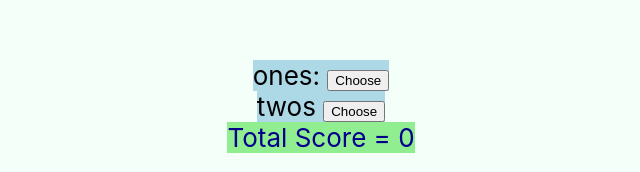
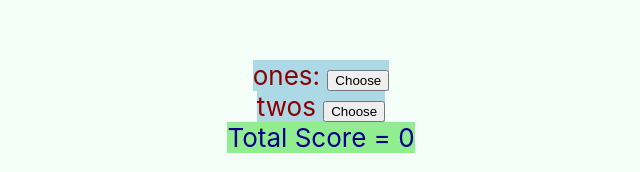
Before and after one commit to redSlug/yahtzee, a React (Create React App) app: page / in a window 1280 px wide. Shown: the part 497-669 px from the top of the page, without its empty margins (319-959 px from the left). Built offline with nearby package versions, Linux system fonts and the light colour scheme.

Commit message:
update score color

```diff
--- a/src/ScoreCard.css
+++ b/src/ScoreCard.css
@@ -10,7 +10,7 @@ font-weight: bold;
 
 .score-row {
     background-color: lightblue;
-    color: black;
+    color: darkred;
 }
 .total-score {
     background-color: lightgreen;
```
